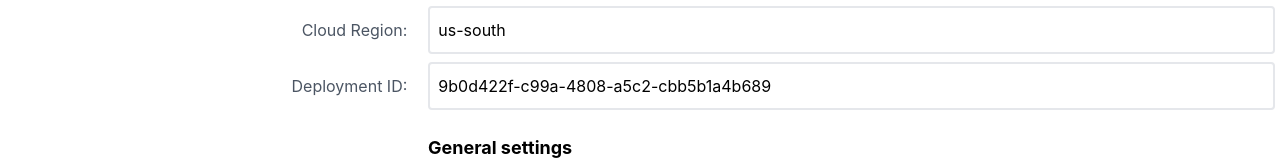
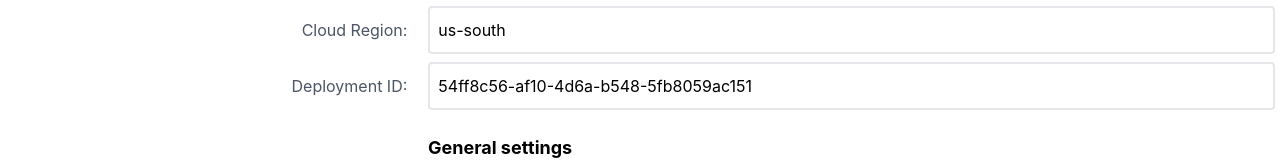
Before and after one commit to O-Hahn/accelerometer_njx, a Next.js app: page / in a window 1280 px wide. Shown: the part 552-712 px from the top of the page. Built offline with nearby package versions, Linux system fonts and the light colour scheme.

Commit message:
new model

```diff
--- a/pages/index.js
+++ b/pages/index.js
@@ -13,7 +13,7 @@ export default function Home() {
   const [sendOrientation, setSendOrientation] = useState(false);
   const [cloudApiKey, setCloudApiKey] = useState('qPSIA1mip2TMdMh3Pq8HLgj-q4SUtkT5b8JcOAYjYep-');
   const [cloudRegion, setCloudRegion] = useState('us-south');
-  const [deploymentId, setDeploymentId] = useState("9b0d422f-c99a-4808-a5c2-cbb5b1a4b689");
+  const [deploymentId, setDeploymentId] = useState("54ff8c56-af10-4d6a-b548-5fb8059ac151");
 
 
   useEffect(() => {
```
